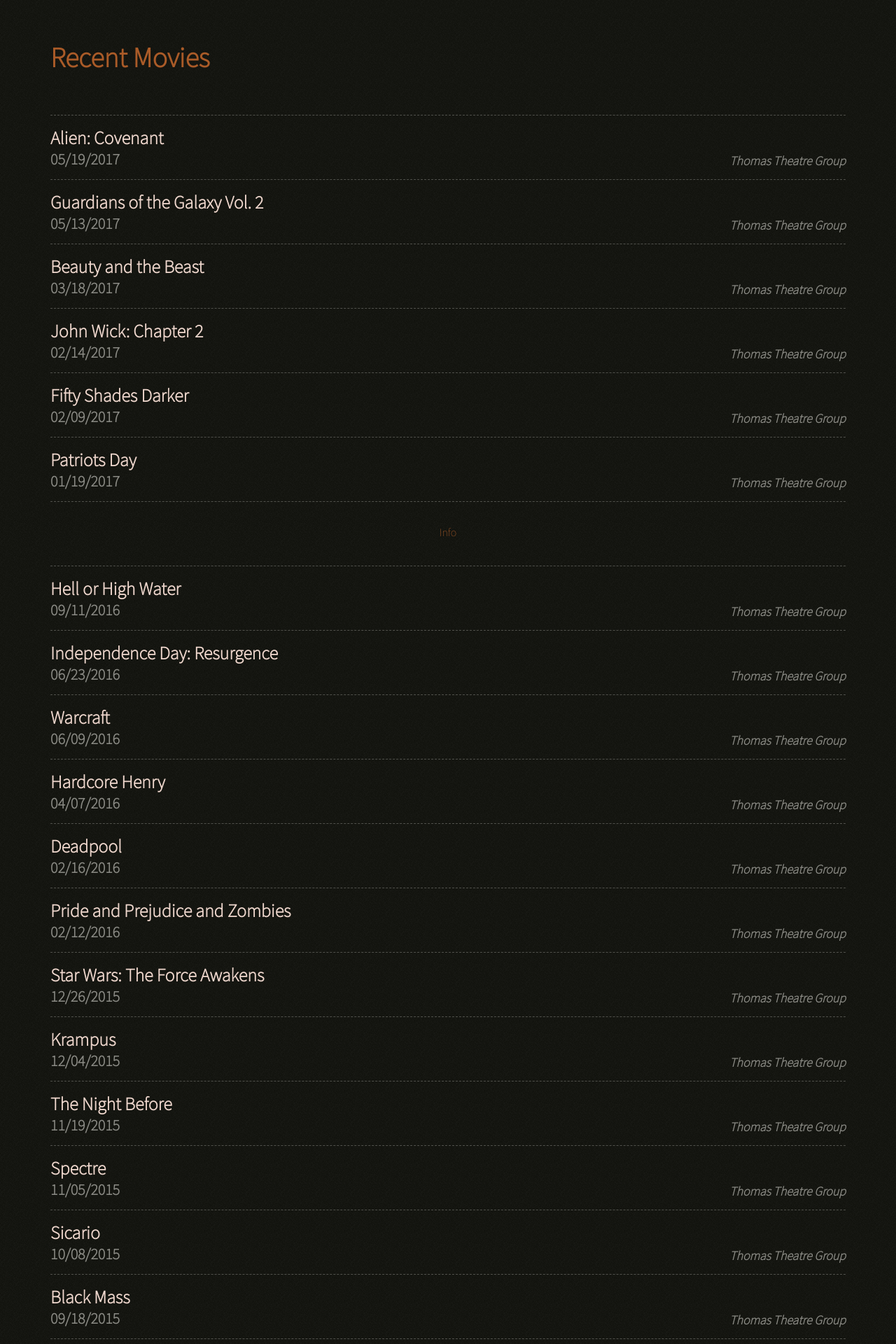
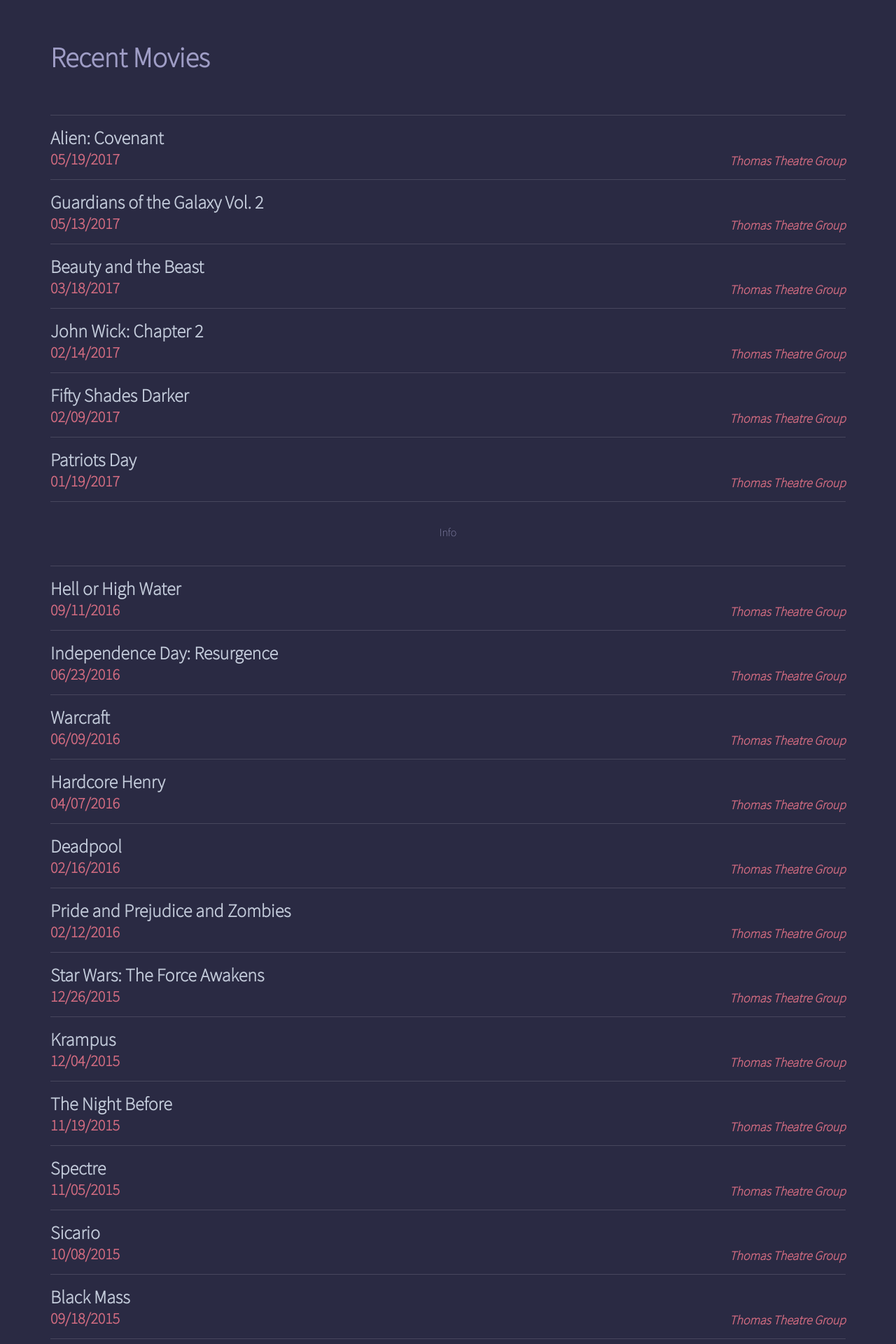
Before and after one commit to jacobproffer/movie-tickets, a PHP site: page / in a window 1280 px wide. Shown: the top 1920 px of the page at 70% size. Run offline with PHP 8.4, Linux system fonts and the light colour scheme.

Commit message:
Work on colors

```diff
--- a/assets/scss/base/_general.scss
+++ b/assets/scss/base/_general.scss
@@ -18,22 +18,12 @@ html, body {
 
 body {
   position: relative;
-  color: $white;
+  color: $copy;
   font-family: 'Source Sans Pro', sans-serif;
 }
 
 .page-wrap {
   position: relative;
-  background: $black;
+  background: $body;
   background-size: 100%;
-  &:before {
-    position: absolute;
-    pointer-events: none;
-    height: 100%;
-    width: 100%;
-    content: "";
-    left: 0;
-    top: 0;
-    background: url('../img/grain.png');
-  }
 }
--- a/assets/scss/helpers/_variables.scss
+++ b/assets/scss/helpers/_variables.scss
@@ -5,5 +5,10 @@ $black     : #12130E;
 $green     : #86AC7A;
 $orange    : #AA5B28;
 $gray      : #8B8B85;
-$selection : rgba(170, 91, 40, .50);
-$border    : rgba(139, 139, 133, .50);
+$selection : rgba(110, 111, 153, .25);
+$border    : rgba(154, 153, 170, .25);
+
+$body      : #2A2A43;
+$header    : #9F9DC6;
+$copy      : #C4CCDB;
+$hit       : #D36C81;
--- a/assets/scss/layout/_footer.scss
+++ b/assets/scss/layout/_footer.scss
@@ -6,19 +6,9 @@ footer {
   margin: 0 auto;
   padding: 30px 0;
   text-align: center;
-  background: $black;
+  background: $body;
   span {
-    color: $orange;
+    color: $header;
     cursor: pointer;
   }
-  &:before {
-    position: absolute;
-    pointer-events: none;
-    height: 100%;
-    width: 100%;
-    content: "";
-    left: 0;
-    top: 0;
-    background: url('../img/grain.png');
-  }
 }
--- a/assets/scss/layout/_header.scss
+++ b/assets/scss/layout/_header.scss
@@ -2,5 +2,5 @@ header {
   position: relative;
   width: 100%;
   padding: 30px 0;
-  color: $orange;
+  color: $header;
 }
--- a/assets/scss/pages/_home.scss
+++ b/assets/scss/pages/_home.scss
@@ -7,21 +7,11 @@
   z-index: 2;
   overflow: hidden;
   -webkit-overflow-scrolling: touch;
-  background: $black;
+  background: $body;
   color: #fff;
   display: -webkit-box;
   display: -ms-flexbox;
   display: flex;
-  &:before {
-    position: absolute;
-    pointer-events: none;
-    height: 100%;
-    width: 100%;
-    content: "";
-    left: 0;
-    top: 0;
-    background: url('../img/grain.png');
-  }
 }
 
 .info-modal-close {
@@ -80,7 +70,7 @@
   }
   h3,
   h4 {
-    color: #8B8B85;
+    color: $hit;
   }
   h4 {
     font-style: italic;
@@ -92,10 +82,7 @@
 
 .ticket-row {
   padding-top: 15px;
-  border-top: 1px dashed $border;
-  // &:not(:first-child) {
-  //   border-top: 1px dashed $border;
-  // }
+  border-top: 1px solid $border;
 }
 
 .ticket-col {
```
Also changed, not shown: dist/css/project-main.min.css.
